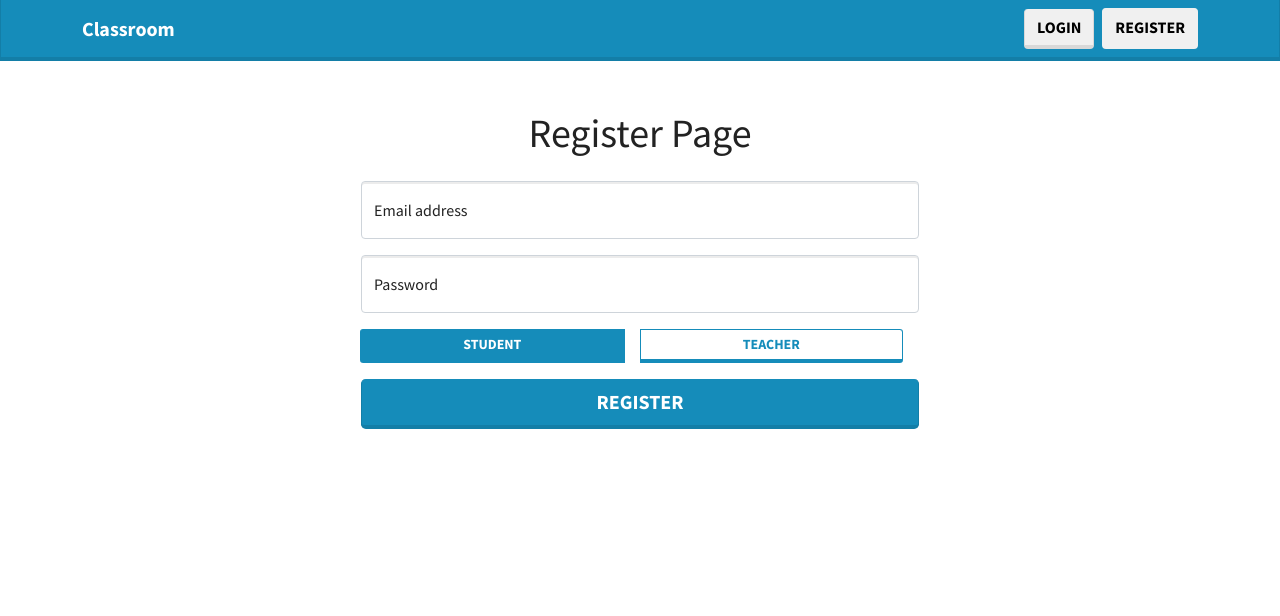
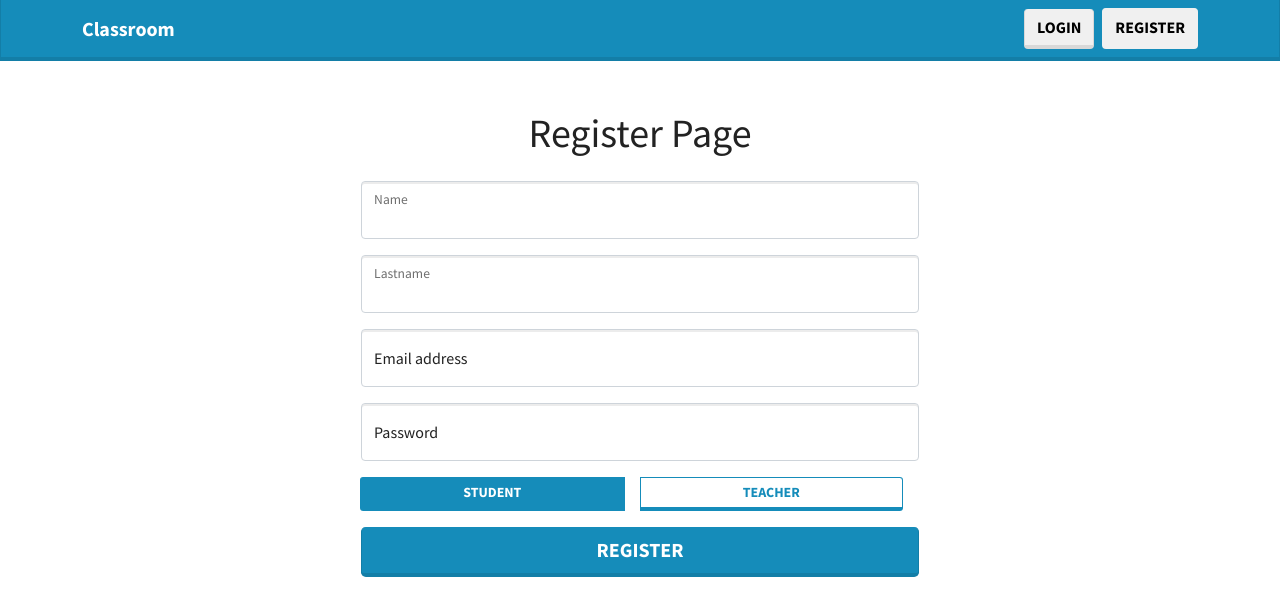
Before and after one commit to huseyin-ensari/Google-Classroom-Clone-App, a React (Create React App) app in the folder frontend/: page /register in a window 1280 px wide. Shown: the top 616 px of the page. Built offline with nearby package versions, Linux system fonts and the light colour scheme.

Commit message:
Users can register

```diff
--- a/frontend/src/pages/RegisterPage/index.js
+++ b/frontend/src/pages/RegisterPage/index.js
@@ -1,4 +1,3 @@
-import { useState } from "react";
 import {
   Container,
   Form,
@@ -6,59 +5,139 @@ import {
   Button,
   Row,
   Col,
-  ButtonGroup,
   ToggleButton,
+  Alert,
+  ToggleButtonGroup,
 } from "react-bootstrap";
+import { register } from "../../api/authApi";
+import { registerValidation } from "../../helpers/inputValidation.js";
+import { useFormik } from "formik";
+import { useNavigate } from "react-router-dom";
 
 const RegisterPage = () => {
-  const [radioValue, setRadioValue] = useState("student");
-  const radios = [
-    { name: "Student", value: "student" },
-    { name: "Teacher", value: "teacher" },
-  ];
+  const navigate = useNavigate();
+
+  const formik = useFormik({
+    initialValues: {
+      name: "",
+      lastname: "",
+      password: "",
+      role: "student",
+      email: "",
+    },
+    validationSchema: registerValidation,
+    onSubmit: async (values, bag) => {
+      try {
+        const response = await register(values);
+        navigate("/login");
+      } catch (err) {
+        bag.setErrors({ general: err.response.data.message });
+      }
+    },
+  });
 
   return (
     <Container>
       <div>
         <h1 className="text-center mt-5 mb-4">Register Page</h1>
       </div>
+
       {/* forms */}
       <Row>
-        <Form className="">
+        {formik.errors.general && (
           <Col md={{ span: 6, offset: 3 }}>
+            <Alert variant="danger">{formik.errors.general}</Alert>
+          </Col>
+        )}
+
+        <Form onSubmit={formik.handleSubmit}>
+          <Col md={{ span: 6, offset: 3 }}>
+            <FloatingLabel label="Name" className="mb-3">
+              <Form.Control
+                onChange={formik.handleChange}
+                onBlur={formik.onBlur}
+                value={formik.values.name}
+                name="name"
+                type="text"
+                isInvalid={formik.touched.name && formik.errors.name}
+              />
+              <Form.Control.Feedback type="invalid">
+                {formik.errors.name}
+              </Form.Control.Feedback>
+            </FloatingLabel>
+            <FloatingLabel label="Lastname" className="mb-3">
+              <Form.Control
+                onChange={formik.handleChange}
+                onBlur={formik.onBlur}
+                value={formik.values.lastname}
+                name="lastname"
+                type="text"
+                isInvalid={formik.touched.lastname && formik.errors.lastname}
+              />
+              <Form.Control.Feedback type="invalid">
+                {formik.errors.lastname}
+              </Form.Control.Feedback>
+            </FloatingLabel>
             <FloatingLabel
               controlId="floatingInput"
               label="Email address"
               className="mb-3"
             >
-              <Form.Control type="email" placeholder="name@example.com" />
+              <Form.Control
+                onChange={formik.handleChange}
+                onBlur={formik.onBlur}
+                value={formik.values.email}
+                name="email"
+                type="email"
+                placeholder="name@example.com"
+                isInvalid={formik.touched.email && formik.errors.email}
+              />
+              <Form.Control.Feedback type="invalid">
+                {formik.errors.email}
+              </Form.Control.Feedback>
             </FloatingLabel>
-          </Col>
-          <Col md={{ span: 6, offset: 3 }}>
+
             <FloatingLabel controlId="floatingPassword" label="Password">
-              <Form.Control type="password" placeholder="Password" />
+              <Form.Control
+                name="password"
+                onChange={formik.handleChange}
+                onBlur={formik.onBlur}
+                value={formik.values.password}
+                type="password"
+                placeholder="Password"
+                isInvalid={formik.touched.password && formik.errors.password}
+              />
+              <Form.Control.Feedback type="invalid">
+                {formik.errors.password}
+              </Form.Control.Feedback>
             </FloatingLabel>
-            <div class="d-grid gap-2 mt-3">
-              <ButtonGroup>
-                {radios.map((radio, index) => (
-                  <ToggleButton
-                    key={index}
-                    id={`radio-${index}`}
+            <div className="d-grid gap-2 mt-3">
+              <ToggleButtonGroup
                 type="radio"
                 name="role"
-                    value={radio.value}
-                    checked={radioValue === radio.value}
-                    onChange={(e) => setRadioValue(e.currentTarget.value)}
+                defaultValue="student"
+              >
+                <ToggleButton
+                  id="studentRadio"
+                  value={"student"}
+                  onChange={formik.handleChange}
                   variant="outline-primary"
                   className="btn-sm me-3"
                 >
-                    {radio.name}
+                  Student
                 </ToggleButton>
-                ))}
-              </ButtonGroup>
+                <ToggleButton
+                  id="teacherRadio"
+                  value="teacher"
+                  onChange={formik.handleChange}
+                  variant="outline-primary"
+                  className="btn-sm me-3"
+                >
+                  Teacher
+                </ToggleButton>
+              </ToggleButtonGroup>
             </div>
-
-            <div class="d-grid gap-2">
+            <div className="d-grid gap-2">
               <Button size="lg" className="mt-3" type="submit">
                 Register
               </Button>
```
Lines whose indentation alone changed are shown as unchanged.
